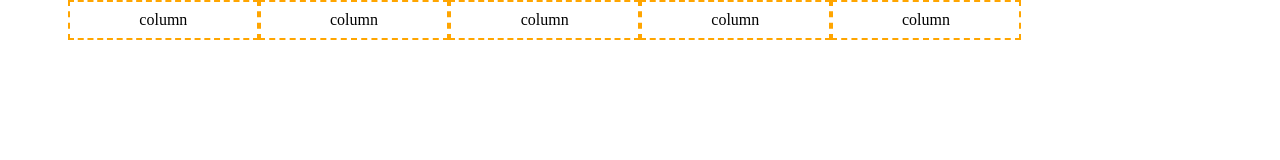
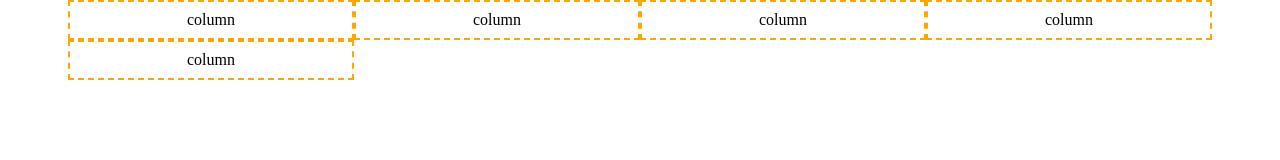
Before and after one commit to huusangvn/Gird-system-12-columns, a plain HTML site: page index.html in a window 1280 px wide. Drawn offline with Linux system fonts and the light colour scheme.

Commit message:
Gird-column

```diff
--- a/assets/css/gird.css
+++ b/assets/css/gird.css
@@ -25,7 +25,7 @@
 }
 
 [class^="col-"] {
-  flex: 0 auto;
+  flex: 0 0 auto;
   width: calc(100% / var(--column-size) * var(--column-number));
 }
 
@@ -65,7 +65,7 @@
 .col-12 {
   --column-number: 12;
 }
-
+/* S */
 @media (min-width: 576px) {
   .container {
     max-width: 540px;
--- a/index.html
+++ b/index.html
@@ -17,20 +17,20 @@
 <body>
     <div class="container">
         <div class="row">
-            <div class="col-lg-2 col-md-6 col-sm-12 ">
+            <div class="col-lg-3 col-sm-6 col-12 ">
                 <div class="card-item">column</div>
             </div>
-            <div class="col-lg-2 col-md-6 col-sm-12 ">
+            <div class="col-lg-3 col-sm-6 col-12 ">
                 <div class="card-item">column</div>
             </div>
 
-            <div class="col-lg-2 col-md-6 col-sm-12 ">
+            <div class="col-lg-3 col-sm-6 col-12 ">
                 <div class="card-item">column</div>
             </div>
-            <div class="col-lg-2 col-md-6 col-sm-12 0">
+            <div class="col-lg-3 col-sm-6 col-12 ">
                 <div class="card-item">column</div>
             </div>
-            <div class="col-lg-2 col-md-6 col-sm-12 ">
+            <div class="col-lg-3 col-sm-6 col-12 ">
                 <div class="card-item">column</div>
             </div>
 
```
